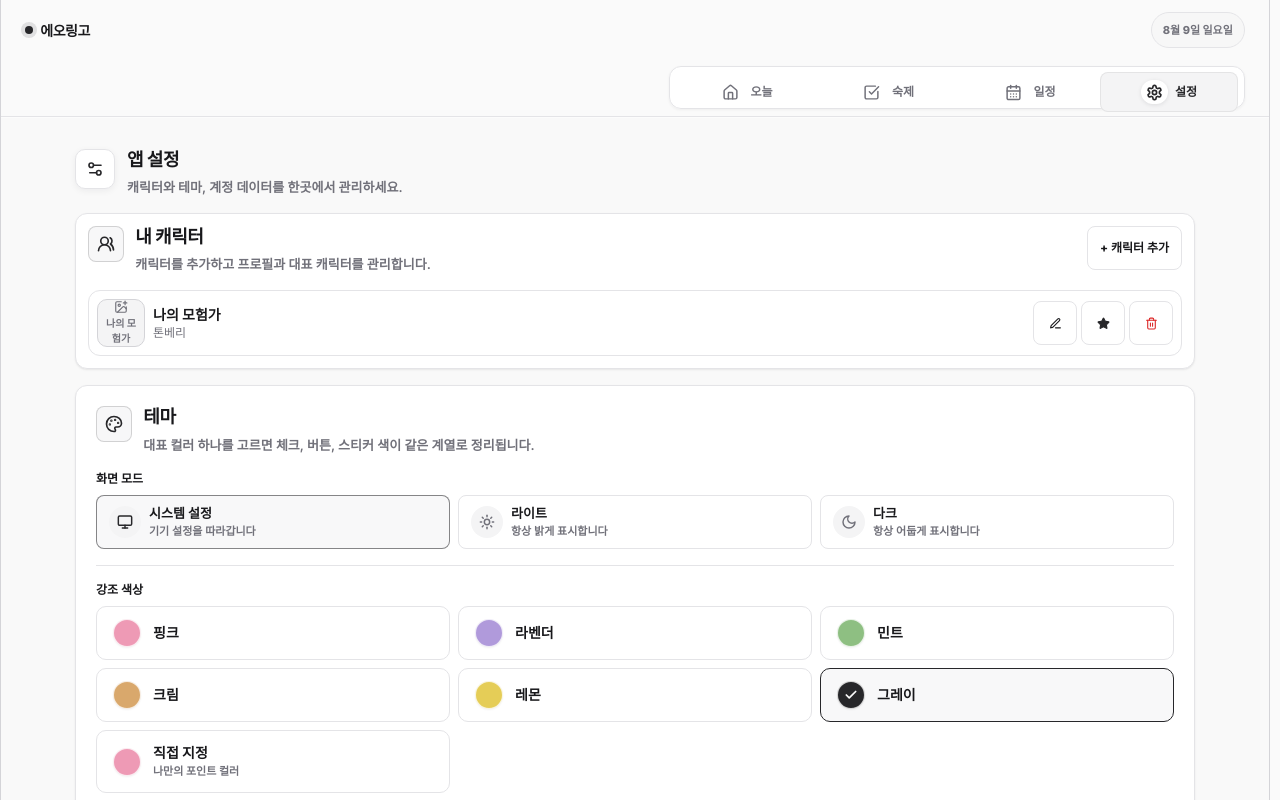
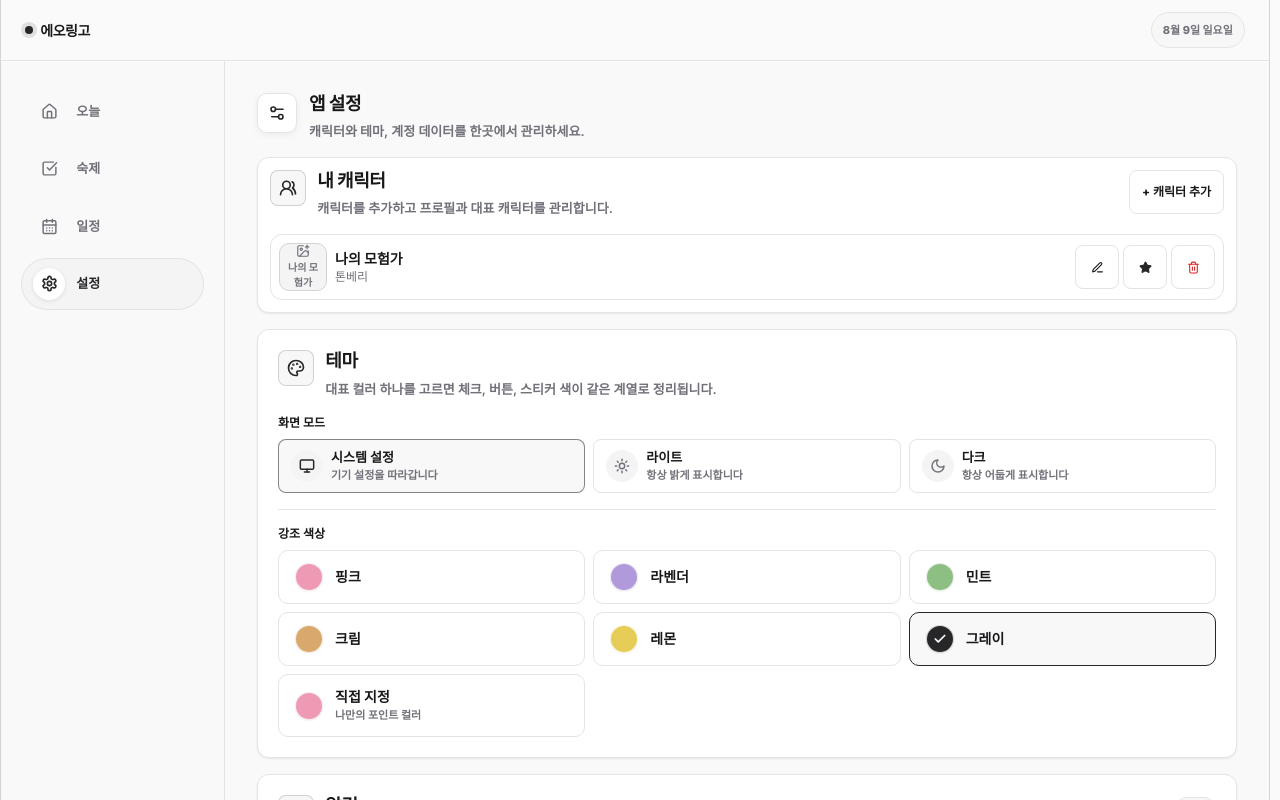
Before and after one commit to ddthing/eoringo, a React (Vite) app: page /settings in a window 1280 px wide. Shown: the top 800 px of the page. Built offline with nearby package versions, Linux system fonts and the light colour scheme; no server answers; a web font is replaced by a local one.

Commit message:
feat: refine desktop dashboard and local DB tests

```diff
--- a/package.json
+++ b/package.json
@@ -11,7 +11,7 @@
     "supabase:reset": "supabase db reset --local",
     "supabase:start": "supabase start",
     "supabase:stop": "supabase stop",
-    "test:db": "supabase test db",
+    "test:db": "supabase test db --local",
     "test:migration-local": "node scripts/test-local-migration.mjs",
     "orchestrator:build": "pnpm --dir tools/codex-orchestrator run build",
     "orchestrator:typecheck": "pnpm --dir tools/codex-orchestrator run typecheck",
--- a/src/components/characters/CharacterManager.tsx
+++ b/src/components/characters/CharacterManager.tsx
@@ -77,14 +77,14 @@ export const CharacterManager = () => {
 
   return (
     <section className="card space-y-4">
-      <div className="flex items-start justify-between gap-3">
+      <div className="ui-character-manager-header flex items-start justify-between gap-3">
         <div className="ui-section-heading min-w-0">
           <span className="ui-section-icon" aria-hidden>
             <UsersRound size={18} strokeWidth={2.2} />
           </span>
           <div className="ui-section-header-copy">
             <h2 className="ui-section-title">내 캐릭터</h2>
-            <p className="ui-section-description">
+            <p className="ui-section-description break-keep">
               캐릭터를 추가하고 프로필과 대표 캐릭터를 관리합니다.
             </p>
           </div>
--- a/src/components/home/HomeDashboard.tsx
+++ b/src/components/home/HomeDashboard.tsx
@@ -11,26 +11,30 @@ import { HomeDashboardTasksProvider } from "./useHomeDashboardTasks";
 export const HomeDashboard = () => (
   <HomeDashboardTasksProvider>
     <div className="home-dashboard grid gap-3 px-0 min-[420px]:gap-3.5 min-[420px]:px-0.5 md:px-2 lg:grid-cols-12 lg:gap-4">
-      <div className="min-w-0 lg:col-span-12">
+      <div className="home-dashboard-hero min-w-0 lg:col-span-12 lg:row-start-1">
         <HomeHero />
       </div>
-      <div className="min-w-0 lg:col-span-7">
+      <div className="home-dashboard-primary min-w-0 grid gap-4 lg:col-span-7 lg:col-start-1">
+        <div className="home-dashboard-today min-w-0">
           <HomeTodayCheck />
         </div>
-      <div className="min-w-0 lg:col-span-5 lg:self-start">
+        <div className="home-dashboard-memo min-w-0">
+          <HomeMemo />
+        </div>
+      </div>
+      <div className="home-dashboard-secondary min-w-0 grid gap-4 lg:col-span-5 lg:col-start-8">
+        <div className="home-dashboard-progress min-w-0">
           <HomeProgress />
         </div>
-      <div className="grid grid-cols-2 items-stretch gap-3 max-[360px]:grid-cols-1 md:gap-3.5 lg:col-span-12 lg:gap-4">
+        <div className="home-dashboard-status grid grid-cols-2 items-stretch gap-3 max-[360px]:grid-cols-1 md:gap-3.5 lg:gap-4">
           <HomePvPWidget />
           <HomeHousingWidget />
         </div>
-      <div className="min-w-0 lg:col-span-7">
-        <HomeMemo />
-      </div>
-      <div className="min-w-0 lg:col-span-5">
+        <div className="home-dashboard-dday min-w-0">
           <HomeDday />
         </div>
-      <div className="lg:col-span-12">
+      </div>
+      <div className="home-dashboard-legal lg:col-span-12">
         <HomeLegalLinks />
       </div>
     </div>
--- a/src/components/home/HomeHero.tsx
+++ b/src/components/home/HomeHero.tsx
@@ -51,8 +51,18 @@ export const HomeHero = () => {
             <p className="mt-1.5 text-[10px] font-semibold tracking-[-0.01em] text-ink-muted">오늘 완료율</p>
           </div>
         </div>
-        <div className="mt-3.5 flex items-center justify-end border-t border-[rgb(var(--color-line-muted))] pt-3 text-[11px] font-semibold leading-5 text-ink-muted min-[420px]:text-xs">
-          <span className="inline-flex items-center gap-1.5 tabular-nums">
+        <div className="mt-3.5 grid gap-2 border-t border-[rgb(var(--color-line-muted))] pt-3 sm:flex sm:items-center sm:justify-between">
+          <div className="flex flex-wrap gap-2" aria-label="숙제 요약">
+            <span className="home-hero-metric">
+              <span>오늘</span>
+              <strong>{progress.daily.completed}/{progress.daily.total}</strong>
+            </span>
+            <span className="home-hero-metric">
+              <span>이번 주</span>
+              <strong>{progress.weekly.completed}/{progress.weekly.total}</strong>
+            </span>
+          </div>
+          <span className="inline-flex items-center gap-1.5 justify-self-end text-[11px] font-semibold leading-5 text-ink-muted tabular-nums min-[420px]:text-xs">
             <Clock3 aria-hidden size={14} />
             초기화까지 {formatDurationKo(remaining)}
           </span>
--- a/src/components/layout/AppShell.tsx
+++ b/src/components/layout/AppShell.tsx
@@ -22,11 +22,11 @@ export const AppShell = ({ children }: PropsWithChildren) => {
             <p className="ui-brand-mark shrink-0">에오링고</p>
             <CurrentDatePill />
           </div>
+        </header>
+        <div className="ui-app-body">
           <BottomNav />
-        </header>
-        <main className="ui-main">
-          {children}
-        </main>
+          <main className="ui-main">{children}</main>
+        </div>
       </div>
     </div>
   );
--- a/src/components/tasks/TaskManagementPage.tsx
+++ b/src/components/tasks/TaskManagementPage.tsx
@@ -54,7 +54,7 @@ export const TaskManagementPage = () => {
         </div>
       </header>
       <section><p className="muted-label mb-1.5">관리 대상</p><CharacterSwitcher compact showCurrentSummary={false} showSelectionCheck/></section>
-      <div className="grid gap-3 md:grid-cols-2">
+      <div className="grid items-start gap-3 md:grid-cols-2">
         <AllowanceCard />
         <TaskManagementToolbar query={query} status={status} resetFilter={resetFilter} resultCount={taskResults.resultCount} onQueryChange={setQuery} onStatusChange={setStatus} onResetFilterChange={setResetFilter} onReset={resetFilters}/>
       </div>
--- a/src/styles/globals.css
+++ b/src/styles/globals.css
@@ -684,6 +684,8 @@ input[type="number"] {
     font-size: 0.8125rem;
     font-weight: 600;
     line-height: 1.55;
+    word-break: keep-all;
+    overflow-wrap: normal;
   }
 
   .ui-button {
@@ -935,7 +937,7 @@ input[type="number"] {
   }
 
   .ui-task-filter-card {
-    align-self: stretch;
+    align-self: start;
   }
 
   .ui-task-filter-heading {
@@ -1238,6 +1240,10 @@ input[type="number"] {
     background: rgb(var(--color-bg) / 0.72);
   }
 
+  .ui-app-body {
+    min-height: calc(100dvh - var(--app-top-bar-height));
+  }
+
   .ui-top-app-bar {
     border-bottom: 1px solid rgb(var(--color-outline-variant));
     background: rgb(var(--color-bg) / 0.94);
@@ -1253,6 +1259,7 @@ input[type="number"] {
   .ui-main {
     width: 100%;
     max-width: 74rem;
+    min-width: 0;
     margin: 0 auto;
     padding: 1rem 0.75rem calc(6.5rem + env(safe-area-inset-bottom));
   }
@@ -1391,6 +1398,27 @@ input[type="number"] {
     box-shadow: var(--elevation-1);
     overflow-wrap: anywhere;
     transition: border-color 180ms ease, box-shadow 180ms ease, transform 180ms ease;
+  }
+
+  .home-hero-metric {
+    display: inline-flex;
+    min-height: 2rem;
+    align-items: center;
+    gap: 0.45rem;
+    border: 1px solid rgb(var(--color-outline-variant));
+    border-radius: 999px;
+    padding: 0.3rem 0.65rem;
+    background: rgb(var(--color-surface-container) / 0.7);
+    color: rgb(var(--color-muted));
+    font-size: 0.6875rem;
+    font-weight: 700;
+    line-height: 1;
+  }
+
+  .home-hero-metric strong {
+    color: rgb(var(--color-text));
+    font-size: 0.75rem;
+    font-variant-numeric: tabular-nums;
   }
 
   .home-heading {
@@ -1640,6 +1668,65 @@ input[type="number"] {
     width: 1.75rem;
     height: 1.75rem;
   }
+
+  .ui-character-manager-header {
+    flex-direction: column;
+  }
+
+  .ui-character-manager-header > .secondary-button {
+    width: 100%;
+  }
+}
+
+@media (max-width: 63.99rem) {
+  .home-dashboard {
+    display: flex;
+    flex-direction: column;
+  }
+
+  .home-dashboard-primary,
+  .home-dashboard-secondary {
+    display: contents;
+  }
+
+  .home-dashboard-hero {
+    order: 1;
+  }
+
+  .home-dashboard-today {
+    order: 2;
+  }
+
+  .home-dashboard-progress {
+    order: 3;
+  }
+
+  .home-dashboard-status {
+    order: 4;
+  }
+
+  .home-dashboard-memo {
+    order: 5;
+  }
+
+  .home-dashboard-dday {
+    order: 6;
+  }
+
+  .home-dashboard-legal {
+    order: 7;
+  }
+
+  .ui-task-filter-reset {
+    display: grid;
+    grid-template-columns: repeat(3, minmax(0, 1fr));
+    overflow: visible;
+  }
+
+  .ui-task-filter-reset .ui-segmented-option {
+    min-width: 0;
+    flex: 1 1 auto;
+  }
 }
 
 @media (min-width: 48rem) {
@@ -1650,7 +1737,13 @@ input[type="number"] {
 
 @media (min-width: 64rem) {
   :root {
-    --app-header-height: 116px;
+    --app-header-height: var(--app-top-bar-height);
+  }
+
+  .ui-app-body {
+    display: grid;
+    grid-template-columns: minmax(12rem, 14rem) minmax(0, 1fr);
+    align-items: start;
   }
 
   .ui-main {
@@ -1658,32 +1751,43 @@ input[type="number"] {
   }
 
   .ui-bottom-nav {
-    position: static;
-    height: 56px;
+    position: sticky;
+    top: var(--app-top-bar-height);
+    min-height: calc(100dvh - var(--app-top-bar-height));
+    border-right: 1px solid rgb(var(--color-outline-variant));
+    background: rgb(var(--color-surface-container-low) / 0.72);
   }
 
   .ui-bottom-nav-inner {
-    height: 100%;
-    padding: 0.35rem 1.5rem 0.45rem;
+    padding: 1rem 0.75rem 1.5rem;
   }
 
   .ui-navigation-shell {
-    height: 100%;
-    max-width: 36rem;
-    margin-left: auto;
-    box-shadow: 0 1px 3px rgb(var(--color-shadow) / 0.05);
+    display: flex;
+    max-width: none;
+    flex-direction: column;
+    gap: 0.35rem;
+    border: 0;
+    border-radius: var(--shape-lg);
+    padding: 0.5rem;
+    background: transparent;
+    box-shadow: none;
+    backdrop-filter: none;
   }
 
   .ui-nav-item {
-    min-height: 2.5rem;
+    min-height: 3.25rem;
     flex-direction: row;
-    gap: 0.45rem;
-    font-size: 0.75rem;
+    justify-content: flex-start;
+    gap: 0.7rem;
+    border-radius: 999px;
+    padding: 0.55rem 0.75rem;
+    font-size: 0.8125rem;
   }
 
   .ui-nav-icon {
-    width: 1.65rem;
-    height: 1.5rem;
+    width: 2rem;
+    height: 2rem;
   }
 }
 
```
Lines whose indentation alone changed are shown as unchanged.
